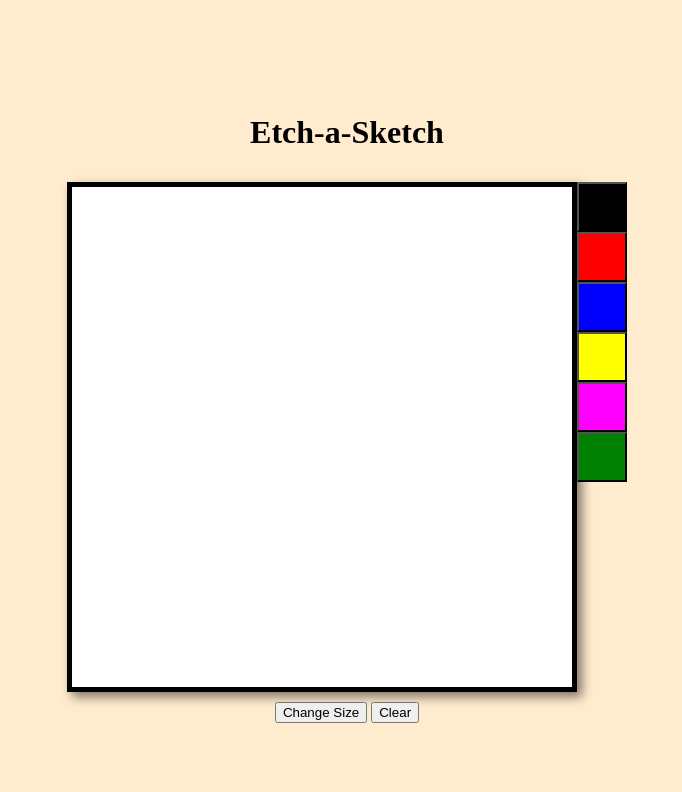
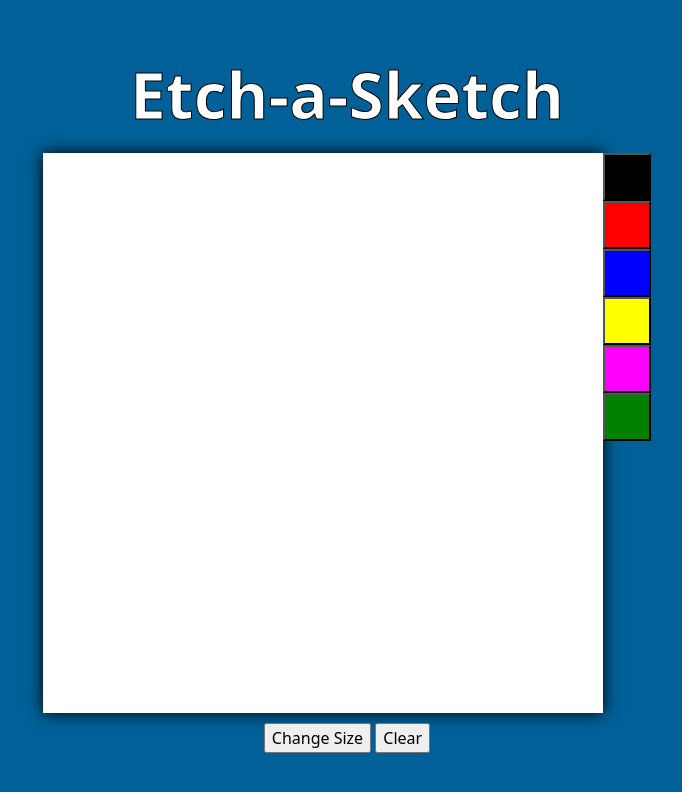
Before and after one commit to AlexSinos/etch-a-sketch, a plain HTML site: page index.html in a window 1280 px wide. Shown: the whole page, without its empty margins (293-975 px from the left). Drawn offline with Linux system fonts and the light colour scheme.

Commit message:
change background, add css reset, change some sizes to use rem for better practice

```diff
--- a/script.js
+++ b/script.js
@@ -24,8 +24,8 @@ function buildBox() {
     let numDivs = 0;
     while (numDivs < gridSize*gridSize) {
         const div = document.createElement("div");
-        div.style.height = `${500 / gridSize}px`
-        div.style.width = `${500 / gridSize}px`
+        div.style.height = `${35 / gridSize}rem`
+        div.style.width = `${35 / gridSize}rem`
         container.appendChild(div);
         div.classList.add("grid-boxes")
         numDivs++
--- a/stylesheet.css
+++ b/stylesheet.css
@@ -1,14 +1,63 @@
-body,
-html {
-  height: 100%;
-  background-color: blanchedalmond;
+/*
+  Josh's Custom CSS Reset
+  https://www.joshwcomeau.com/css/custom-css-reset/
+*/
+*,
+*::before,
+*::after {
+  box-sizing: border-box;
+}
+* {
+  margin: 0;
 }
 body {
+  line-height: 1.5;
+  -webkit-font-smoothing: antialiased;
   display: flex;
   justify-content: center;
   gap: 10px;
   align-items: center;
   flex-direction: column;
+  font-family: system-ui, "Segoe UI", Roboto, Helvetica, Arial, sans-serif,
+    "Apple Color Emoji", "Segoe UI Emoji", "Segoe UI Symbol";
+}
+img,
+picture,
+video,
+canvas,
+svg {
+  display: block;
+  max-width: 100%;
+}
+input,
+button,
+textarea,
+select {
+  font: inherit;
+}
+p,
+h1,
+h2,
+h3,
+h4,
+h5,
+h6 {
+  overflow-wrap: break-word;
+}
+#root,
+#__next {
+  isolation: isolate;
+}
+body,
+html {
+  height: 100%;
+  background-color: rgb(0, 96, 151);
+}
+
+h1 {
+  color: white;
+  -webkit-text-stroke: 1px black;
+  font-size: 4rem;
 }
 .content {
   display: flex;
@@ -20,18 +69,21 @@ body {
   justify-content: flex-start;
 }
 .colors button {
-  height: 50px;
-  width: 50px;
+  height: 3rem;
+  width: 3rem;
   padding: 0;
 }
 .container {
-  border: 5px solid black;
+  border: 0rem solid black;
   display: flex;
   flex-wrap: wrap;
-  height: 500px;
-  width: 500px;
+  height: 35rem;
+  width: 35rem;
   background-color: white;
-  box-shadow: 5px 5px 10px rgba(0, 0, 0, 0.5);
+
+  -webkit-box-shadow: 0px 0px 15px 0px rgba(0, 0, 0, 1);
+  -moz-box-shadow: 0px 0px 15px 0px rgba(0, 0, 0, 1);
+  box-shadow: 0px 0px 15px 0px rgba(0, 0, 0, 1);
 }
 #black {
   background-color: black;
```
